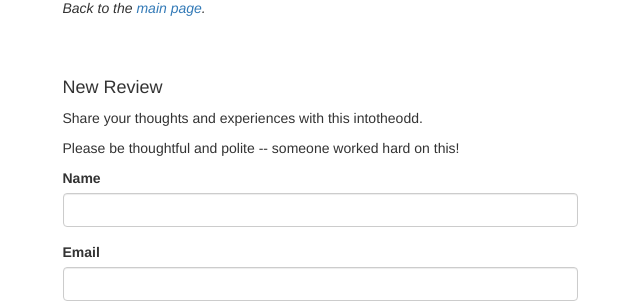
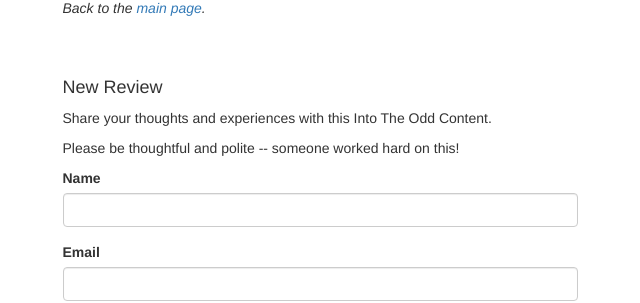
Before and after one commit to yochaigal/intotheodd, a Jekyll site: the page built from _posts/2020-08-24-alzabo.md, in a window 1280 px wide. Shown: the part 140-443 px from the top of the page, without its empty margins (265-905 px from the left). Built offline with Jekyll 4.4.1, drawn with Linux system fonts in a browser that asks for light colours; nearby versions of some CDN libraries.

Commit message:
fixed thoughts.

```diff
--- a/_includes/page_comments.html
+++ b/_includes/page_comments.html
@@ -34,7 +34,7 @@
 
       <h4>New Review</h4>
 
-      <p>Share your thoughts and experiences with this intotheodd.</p>
+      <p>Share your thoughts and experiences with this Into The Odd Content.</p>
 
       <p>Please be thoughtful and polite -- someone worked hard on this!</p>
 
```
Also changed, not shown: 3 other files.
